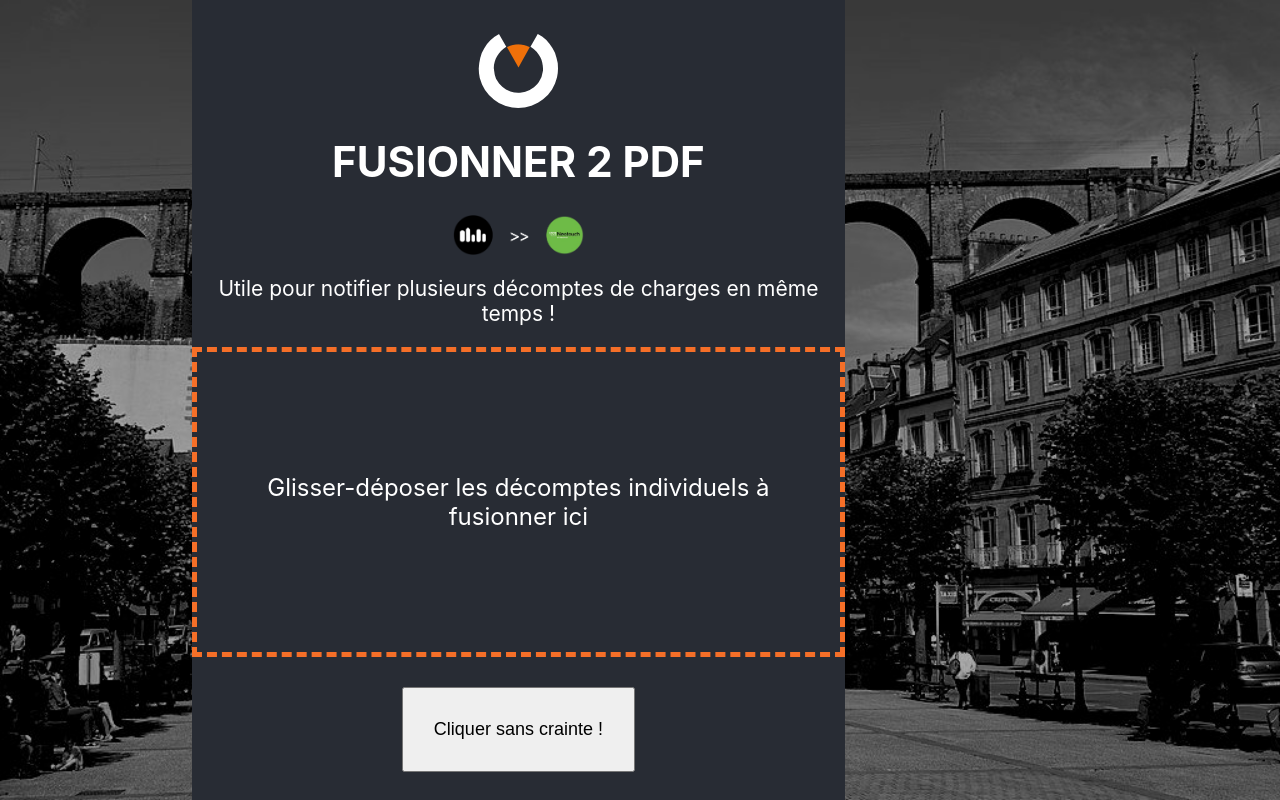
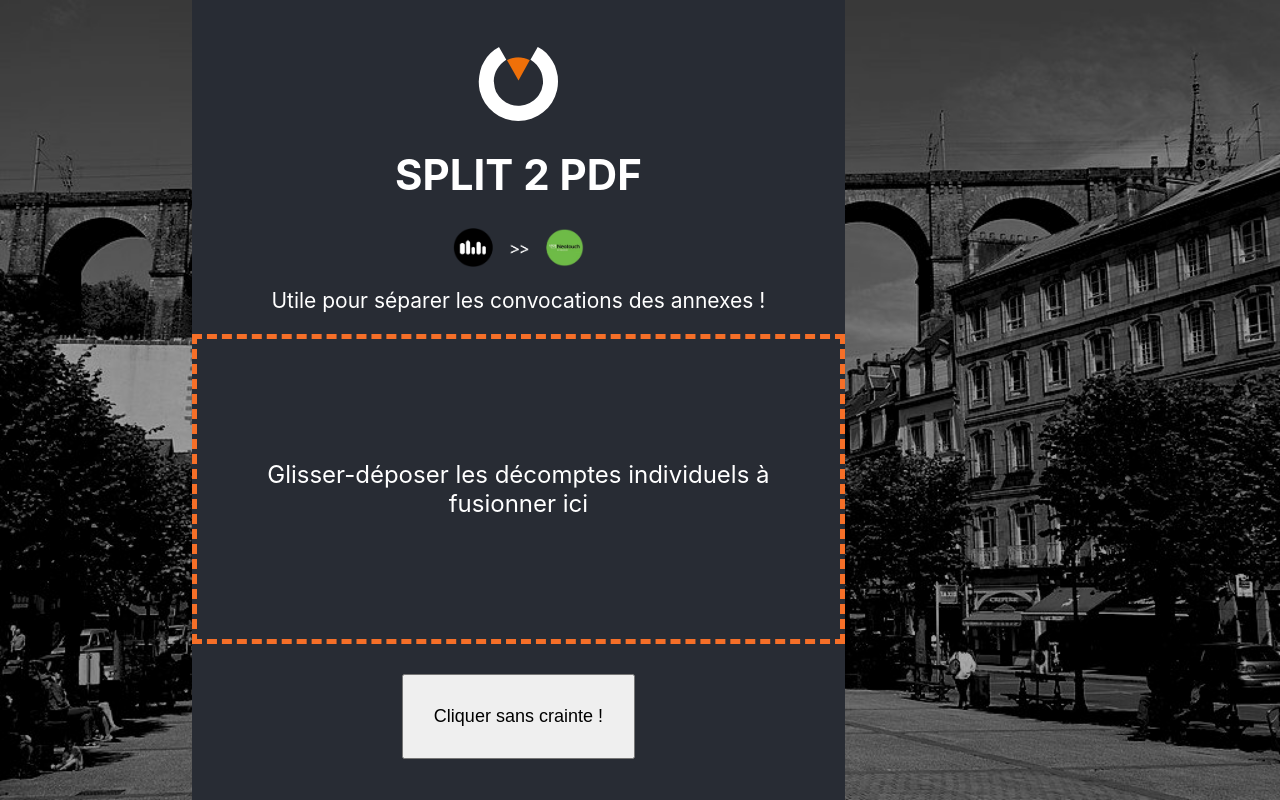
Before and after one commit to audacities/pow2neo, a React (Create React App) app: page / in a window 1280 px wide. Built offline with nearby package versions, Linux system fonts and the light colour scheme.

Commit message:
Change usage

```diff
--- a/src/App.js
+++ b/src/App.js
@@ -33,9 +33,9 @@ function App() {
     <main className="App">
       <header className="App-header">
         <img src={wheel} className="App-logo" alt="logo" />
-        <h1 className="text-center">FUSIONNER 2 PDF</h1>
+        <h1 className="text-center">SPLIT 2 PDF</h1>
         <img src={schem}className="schem" alt="schem"/>
-        <p className="text-center">Utile pour notifier plusieurs décomptes de charges en même temps !</p>
+        <p className="text-center">Utile pour séparer les convocations des annexes !</p>
         <Dropzone onDrop={onDrop} accept={"application/pdf, text/plain"} />
         <button className='button' onClick={sayHello}>Cliquer sans crainte !</button>
       </header>
```
